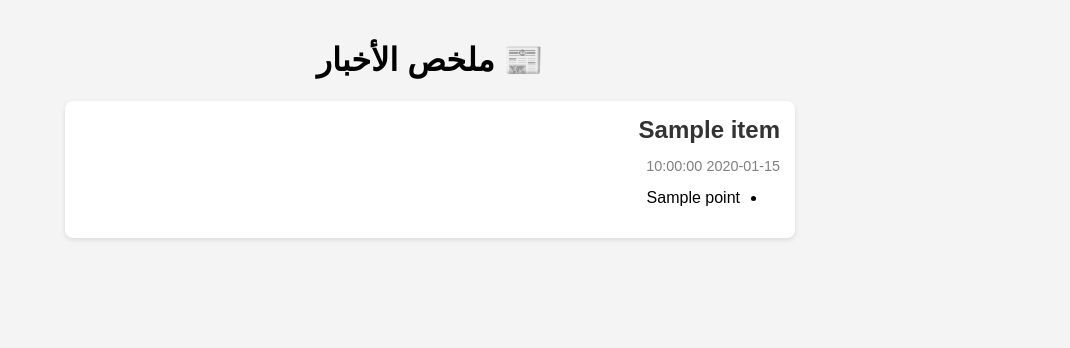
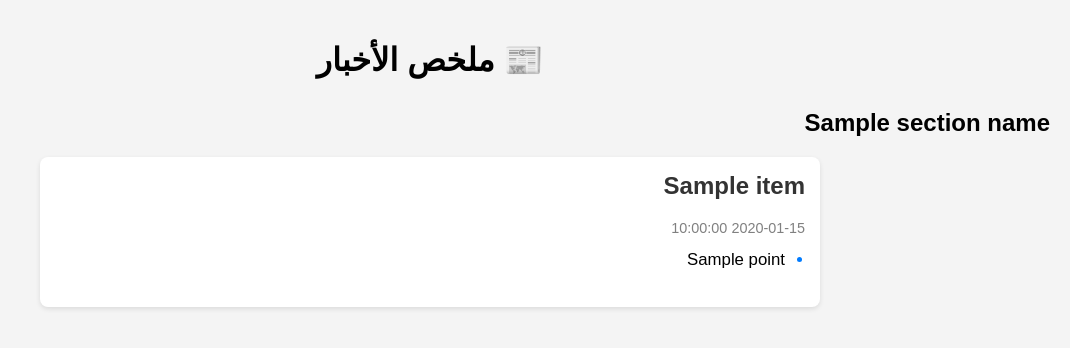
Before and after one commit to Ahmedatef-2/news-summary-app, a Flask app: template templates/index.html in a window 1280 px wide. Shown: the top 348 px of the page, without its empty margins (210-1280 px from the left). Run offline with Flask 3, Linux system fonts and the light colour scheme; the template is opened without the code that fills it: most values are stand-ins (such as "Sample title", 1, 10 or a date in 2020).

Commit message:
First commit - News Summary App

```diff
--- a/app.py
+++ b/app.py
@@ -1,4 +1,4 @@
-from flask import Flask, render_template
+from flask import Flask, render_template, request
 import feedparser
 import trafilatura
 from sumy.parsers.plaintext import PlaintextParser
@@ -7,24 +7,27 @@ from sumy.summarizers.text_rank import TextRankSummarizer
 
 app = Flask(__name__)
 
-# مصادر RSS
-RSS_FEEDS = [
-    "https://feeds.bbci.co.uk/arabic/rss.xml",
-    "http://feeds.reuters.com/reuters/topNews",
-    "http://feeds.feedburner.com/TechCrunch/",
-    "https://rss.cnn.com/rss/edition.rss"
-]
+# قاموس مصادر RSS
+RSS_FEEDS = {
+    "اليوم السابع - أخبار عامة": "http://www.youm7.com/rss/SectionRss?SectionID=65",
+    "اليوم السابع - عاجل": "http://www.youm7.com/rss/SectionRss?SectionID=319",
+    "اليوم السابع - حوادث": "http://www.youm7.com/rss/SectionRss?SectionID=203",
+    "BBC Arabic": "https://feeds.bbci.co.uk/arabic/rss.xml",
+    "Reuters": "http://feeds.reuters.com/reuters/topNews",
+    "TechCrunch": "http://feeds.feedburner.com/TechCrunch/",
+    "CNN": "https://rss.cnn.com/rss/edition.rss",
+    "Medium Python": "https://medium.com/feed/tag/python"
+}
 
-def fetch_entries():
+def fetch_entries(feed_url):
     entries = []
-    for feed in RSS_FEEDS:
-        d = feedparser.parse(feed)
-        for e in d.entries[:3]:
-            entries.append({
-                "title": e.get("title", ""),
-                "link": e.get("link", ""),
-                "published": e.get("published", "")
-            })
+    d = feedparser.parse(feed_url)
+    for e in d.entries[:]:
+        entries.append({
+            "title": e.get("title", ""),
+            "link": e.get("link", ""),
+            "published": e.get("published", "")
+        })
     return entries
 
 def extract_text(url):
@@ -41,8 +44,14 @@ def summarize(text, count=4):
 
 @app.route("/")
 def home():
+    section_name = request.args.get("section")
+    if not section_name or section_name not in RSS_FEEDS:
+        # عرض الأقسام فقط
+        return render_template("index.html", feeds=RSS_FEEDS, news=None, section_name=None)
+
+    feed_url = RSS_FEEDS[section_name]
     news_list = []
-    entries = fetch_entries()
+    entries = fetch_entries(feed_url)
     for entry in entries:
         text = extract_text(entry['link'])
         if text:
@@ -53,7 +62,9 @@ def home():
                 "published": entry['published'],
                 "bullets": bullets
             })
-    return render_template("index.html", news=news_list)
+
+    return render_template("index.html", feeds=RSS_FEEDS, news=news_list, section_name=section_name)
 
 if __name__ == "__main__":
     app.run(debug=True)
+# Run the app on http://127.0.0.1:5000/
--- /dev/null
+++ b/requirements.txt
@@ -0,0 +1,5 @@
+Flask
+feedparser
+trafilatura
+sumy
+nltk
--- a/static/style.css
+++ b/static/style.css
@@ -8,31 +8,75 @@ body {
 
 h1 {
     text-align: center;
+    margin-bottom: 30px;
+}
+
+h2 {
+    margin-top: 0;
 }
 
 .card {
     background: white;
     padding: 15px;
-    margin: 10px auto;
+    margin: 15px auto;
     border-radius: 8px;
     box-shadow: 0 2px 5px rgba(0,0,0,0.1);
-    max-width: 700px;
-}
-
-.card h2 {
-    margin: 0;
+    max-width: 750px;
 }
 
 .card h2 a {
     text-decoration: none;
     color: #333;
+    transition: color 0.2s;
+}
+
+.card h2 a:hover {
+    color: #007BFF;
 }
 
 .date {
     font-size: 0.9em;
     color: gray;
+    margin-bottom: 10px;
 }
 
 ul {
     margin-top: 10px;
+    padding-right: 20px;
+    font-size: 1.05em;
+    line-height: 1.7;
 }
+
+ul li {
+    margin-bottom: 6px;
+}
+
+.card ul li::marker {
+    color: #007BFF;
+}
+
+.card ul li:hover {
+    background-color: #f9f9f9;
+    border-radius: 4px;
+    padding-right: 5px;
+}
+
+a {
+    color: #007BFF;
+}
+
+a:hover {
+    text-decoration: underline;
+}
+
+/* قائمة الأقسام */
+.card ul a {
+    color: #333;
+    font-weight: bold;
+    text-decoration: none;
+    transition: 0.2s;
+}
+
+.card ul a:hover {
+    color: #007BFF;
+}
--- a/templates/index.html
+++ b/templates/index.html
@@ -2,11 +2,28 @@
 <html lang="ar" dir="rtl">
 <head>
     <meta charset="UTF-8">
-    <title>ملخص الأخبار</title>
+    <title>📰 ملخص الأخبار</title>
     <link rel="stylesheet" href="{{ url_for('static', filename='style.css') }}">
 </head>
 <body>
+
 <h1>📰 ملخص الأخبار</h1>
+
+<!-- قائمة الأقسام -->
+{% if not news %}
+<div class="card">
+    <h2>📌 اختر قسم الأخبار</h2>
+    <ul>
+    {% for name, url in feeds.items() %}
+        <li><a href="/?section={{ name }}">{{ name }}</a></li>
+    {% endfor %}
+    </ul>
+</div>
+{% endif %}
+
+<!-- عرض الأخبار -->
+{% if news %}
+<h2>{{ section_name }}</h2>
 {% for item in news %}
 <div class="card">
     <h2><a href="{{ item.link }}" target="_blank">{{ item.title }}</a></h2>
@@ -18,5 +35,7 @@
     </ul>
 </div>
 {% endfor %}
+{% endif %}
+
 </body>
 </html>
```
Lines whose indentation alone changed are shown as unchanged.
